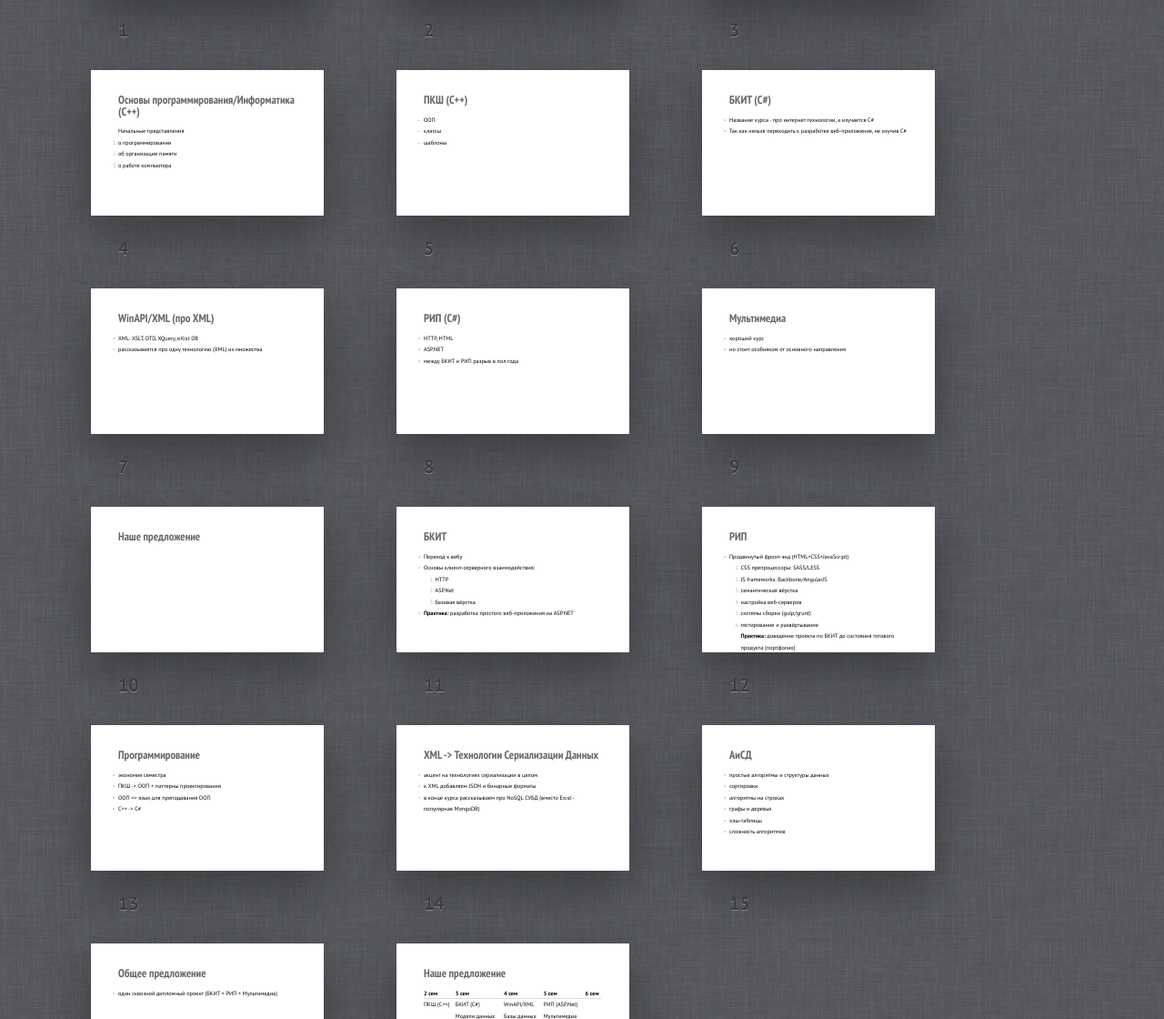
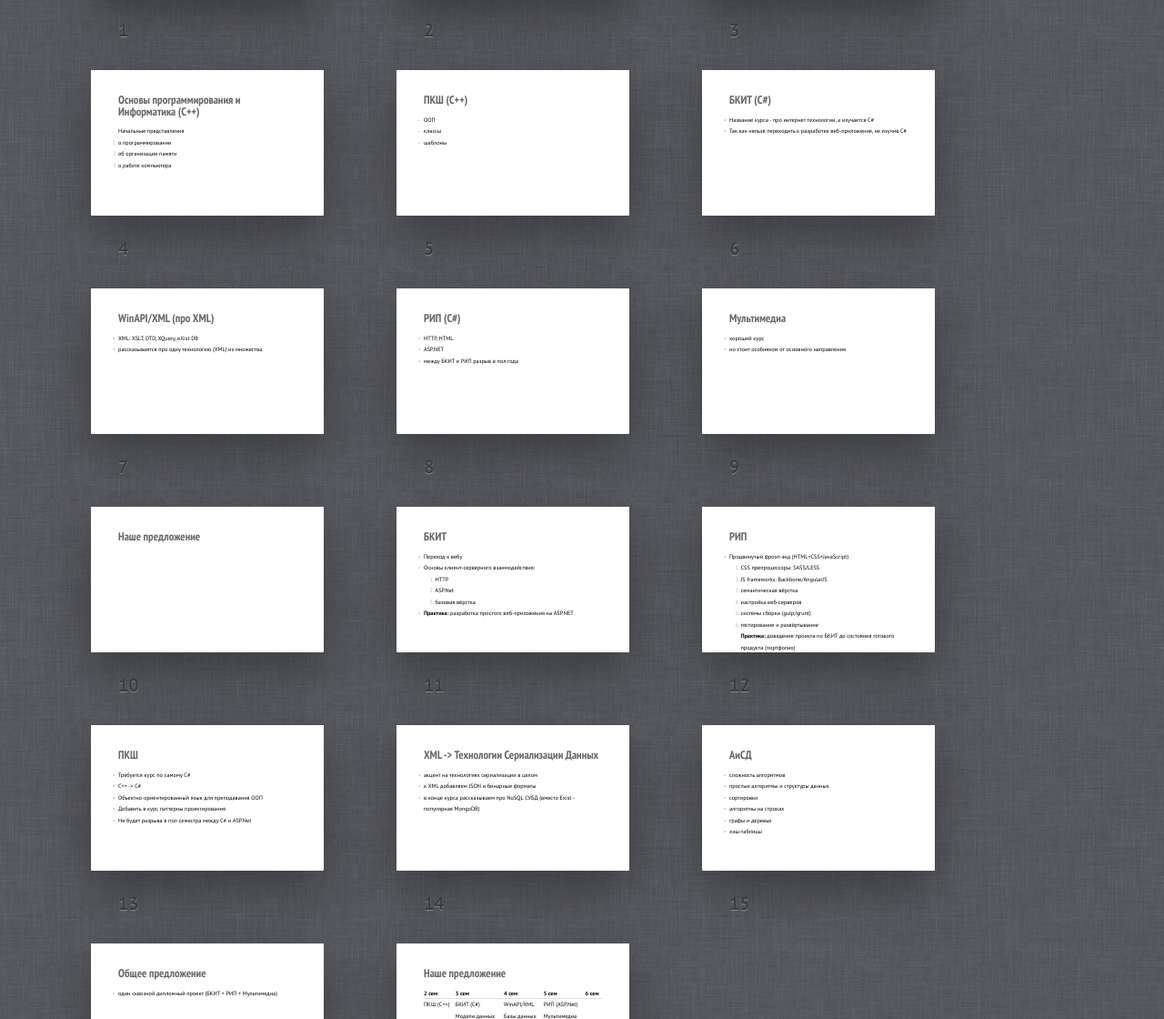
Before and after one commit to igorcoding/reforms, a website: page index.html in a window 1280 px wide. Shown: the part 343-1463 px from the top of the page at 91% size. Drawn offline with Linux system fonts and the light colour scheme.

Commit message:
ПКШ и прочее

```diff
--- a/index.html
+++ b/index.html
@@ -59,7 +59,7 @@
 		</table>
 	</div></section>
 	<section class="slide"><div>
-		<h2>Основы программирования/Информатика (С++)</h2>
+		<h2>Основы программирования и Информатика (С++)</h2>
 		Начальные представления
 		<ol>
 			<li>о программировании</li>
@@ -136,12 +136,13 @@
 		</ul>
 	</div></section>
 	<section class="slide"><div>
-		<h2>Программирование</h2>
+		<h2>ПКШ</h2>
 		<ul>
-			<li class="next">экономия семестра</li>
-			<li class="next">ПКШ -> ООП + паттерны проектирования</li>
-			<li class="next">ООП => язык для преподавания ООП</li>
+			<li class="next">Требуется курс по самому C#</li>
 			<li class="next">C++ -> C#</li>
+			<li class="next">Объектно-ориентированный язык для преподавания ООП</li>
+			<li class="next">Добавить в курс паттерны проектирования</li>
+			<li class="next">Не будет разрыва в пол семестра между C# и ASP.Net</li>
 		</ul>
 	</div></section>
 	<section class="slide"><div>
@@ -155,12 +156,12 @@
 	<section class="slide"><div>
 		<h2>АиСД</h2>
 		<ul>
+			<li>сложность алгоритмов</li>
 			<li>простые алгоритмы и структуры данных</li>
 			<li>сортировки</li>
 			<li>алгоритмы на строках</li>
 			<li>графы и деревья</li>
 			<li>хэш-таблицы</li>
-			<li>сложность алгоритмов</li>
 		</ul>
 		<footer>
 			<ul>
```
